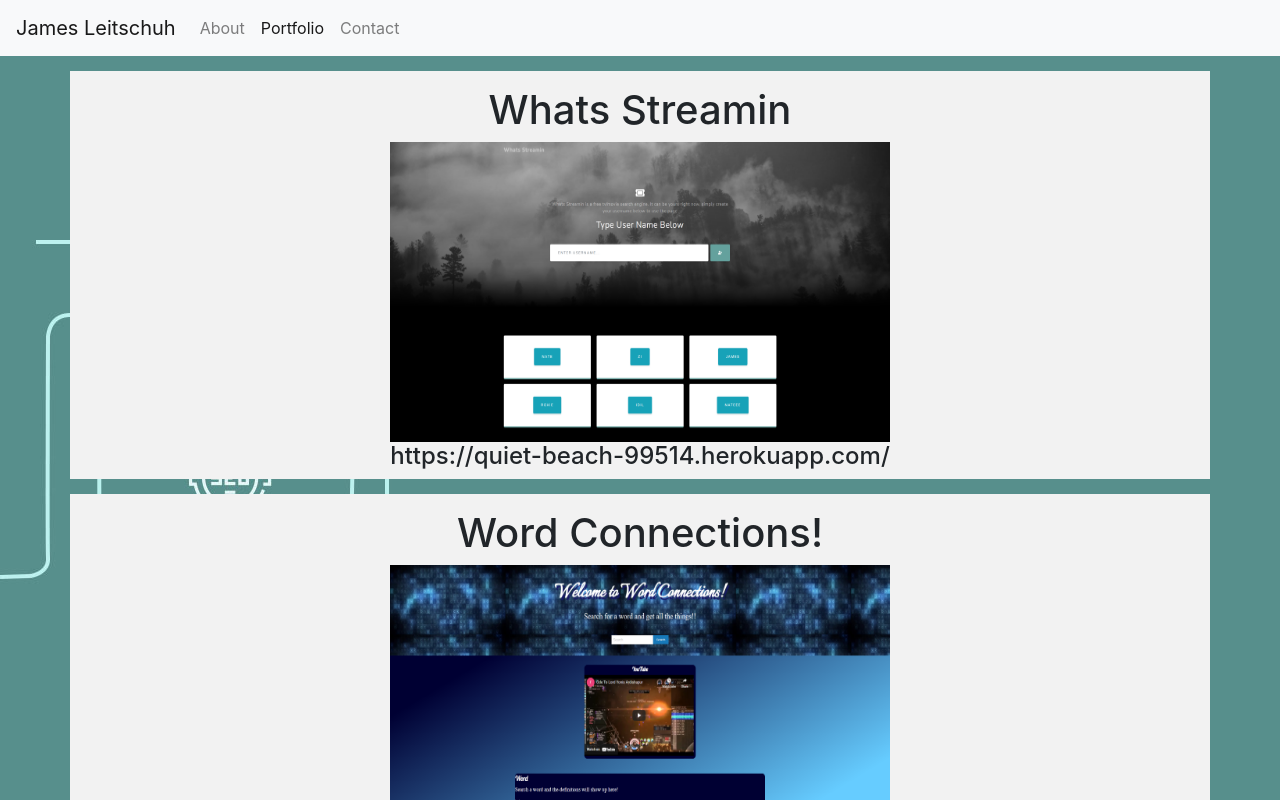
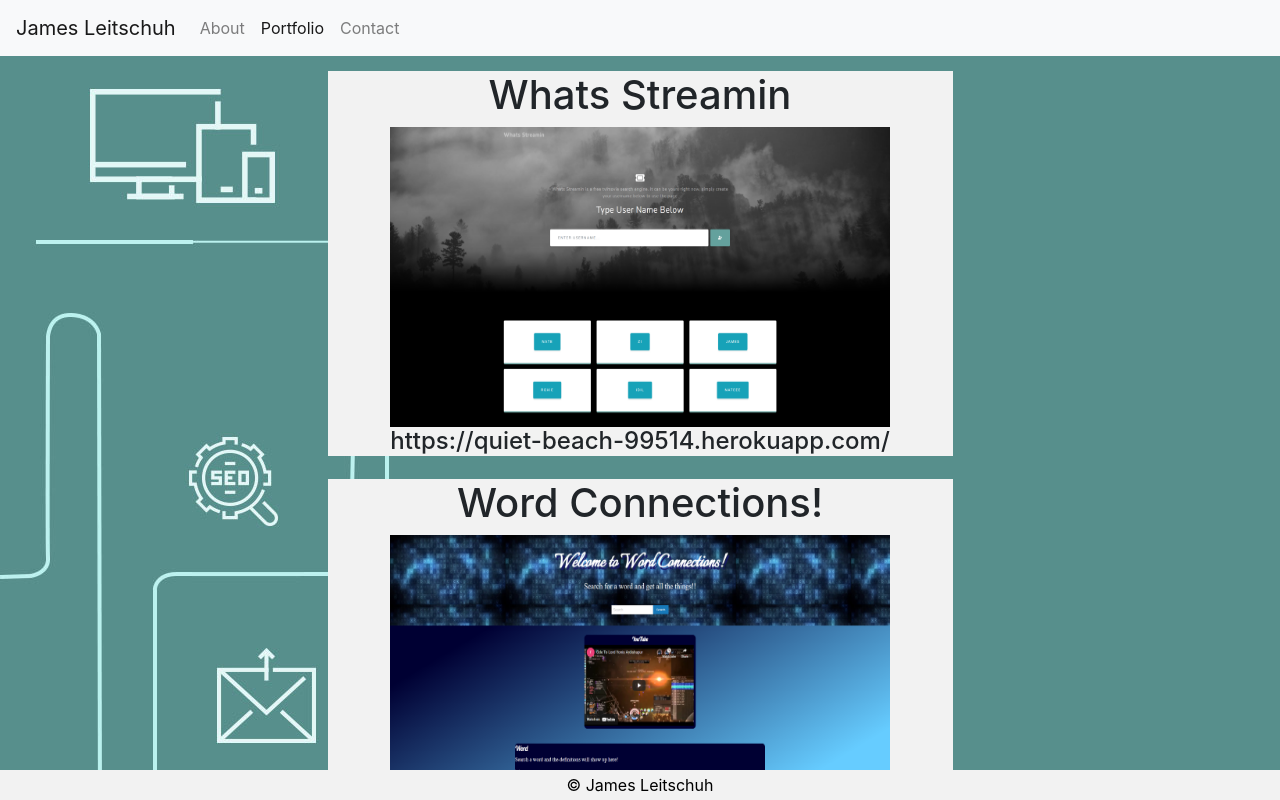
Before and after one commit to jamesleitschuh02/Dynamic-Portfolio, a React (Create React App) app in the folder portfolio/: page /portfolio in a window 1280 px wide. Shown: the top 800 px of the page. Built offline with nearby package versions, Linux system fonts and the light colour scheme.

Commit message:
css editing

```diff
--- a/portfolio/src/components/Card/Card.js
+++ b/portfolio/src/components/Card/Card.js
@@ -5,7 +5,7 @@ import './Card.css';
 
 function Card(props) {
     return (
-        <div className="container">
+
             <div className="row">
                 <div class="col-lg-3"></div>
                 <div class="col-lg-6">
@@ -15,8 +15,9 @@ function Card(props) {
                             <h4>{props.link}</h4>
                     </div>
                 </div>
+                <div class="col-lg-3"></div>
             </div>
-        </div>
+
     );
 }
 
--- /dev/null
+++ b/portfolio/src/components/Footer/Footer.css
@@ -0,0 +1,10 @@
+footer {
+    text-align: center;
+    padding: 3px;
+    padding-top: 3px;
+    background-color: #f2f2f2;
+    color: black;
+    position: fixed;
+    bottom: 0;
+    width: 100%;
+  }
--- a/portfolio/src/components/Footer/Footer.js
+++ b/portfolio/src/components/Footer/Footer.js
@@ -1,4 +1,5 @@
 import React from 'react';
+import './Footer.css';
 
 function Footer() {
     return (
--- a/portfolio/src/pages/Home/Home.css
+++ b/portfolio/src/pages/Home/Home.css
@@ -2,3 +2,12 @@
     max-width: 100%;
     max-height: 100%;
 }
+
+.background {
+    background-color: #f2f2f2;
+    margin-top: 15px;
+}
+
+p, h2 {
+    text-align: center;
+}
--- a/portfolio/src/pages/Home/Home.js
+++ b/portfolio/src/pages/Home/Home.js
@@ -8,6 +8,7 @@ import "./Home.css";
 
 function Home() {
     return(
+        <div className="background">
         <Container>
             <Row>
                 <Column size={4}>
@@ -24,6 +25,7 @@ function Home() {
                 </Column>
             </Row>
         </Container>
+        </div>
     );
 }
 
--- a/portfolio/src/pages/Portfolio/Portfolio.js
+++ b/portfolio/src/pages/Portfolio/Portfolio.js
@@ -4,7 +4,7 @@ import Card from '../../components/Card/Card';
 
 function Portfolio() {
     return(
-        <div className="background">
+        <div>
         {projects.map((index) => {
             return(
             <Card
```
